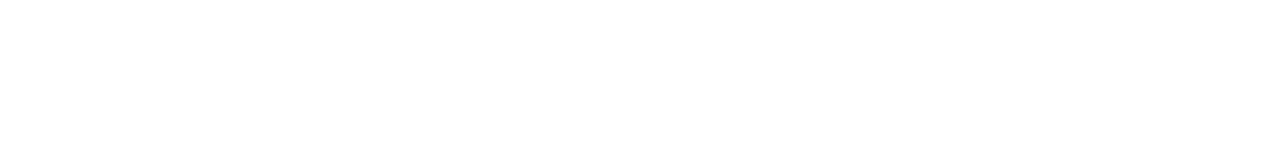
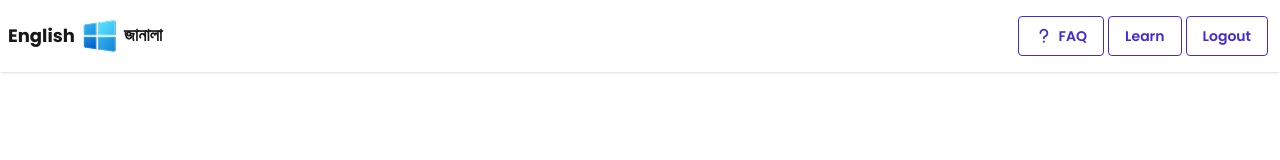
Before and after one commit to Wasima230Sultana/English-Janala, a plain HTML site: page index.html in a window 1280 px wide. Drawn offline with nearby package versions, Linux system fonts and the light colour scheme.

Commit message:
Add navbar

```diff
--- a/index.html
+++ b/index.html
@@ -14,6 +14,58 @@
 <link rel="stylesheet" href="Style/style.css">
 </head>
 <body>
+    <header>
 
+        <div class="navbar bg-base-100 shadow-sm">
+  <div class="navbar-start">
+    <div class="dropdown">
+      <div tabindex="0" role="button" class="btn btn-ghost lg:hidden">
+        <svg xmlns="http://www.w3.org/2000/svg" class="h-5 w-5" fill="none" viewBox="0 0 24 24" stroke="currentColor"> <path stroke-linecap="round" stroke-linejoin="round" stroke-width="2" d="M4 6h16M4 12h8m-8 6h16" /> </svg>
+      </div>
+      <ul
+        tabindex="0"
+        class="menu menu-sm dropdown-content bg-base-100 rounded-box z-1 mt-3 w-52 p-2 shadow">
+       <li>
+        <a href="" class=""
+         ><i class="fa-solid fa-question"></i>FAQ</a>
+       </li>
+         <li>
+        <a href="" class=""
+         >Learn</a>
+         </li>
+        <li>
+        <a href="" class=""
+         >Logout</a>
+
+      </li>
+      </ul>
+    </div>
+    <a href="" class="flex items-center gap-1">
+        <span class="text-lg font-bold ">English</span>
+        <img src="assets/logo.png" alt="">
+        <span class="font-bangla font-semibold text-lg">জানালা</span>
+    </a>
+  </div>
+
+  <div class="navbar-end hidden lg:flex">
+    <ul class="menu menu-horizontal px-1 space-x-1">
+      <li>
+        <a href="" class="btn btn-outline btn-primary"
+         ><i class="fa-solid fa-question"></i>FAQ</a>
+       </li>
+         <li>
+        <a href="" class="btn btn-outline btn-primary"
+         >Learn</a>
+         </li>
+        <li>
+        <a href="" class="btn btn-outline btn-primary"
+         >Logout</a>
+
+      </li>
+    </ul>
+  </div>
+</div>
+
+    </header>
 </body>
 </html>
```
